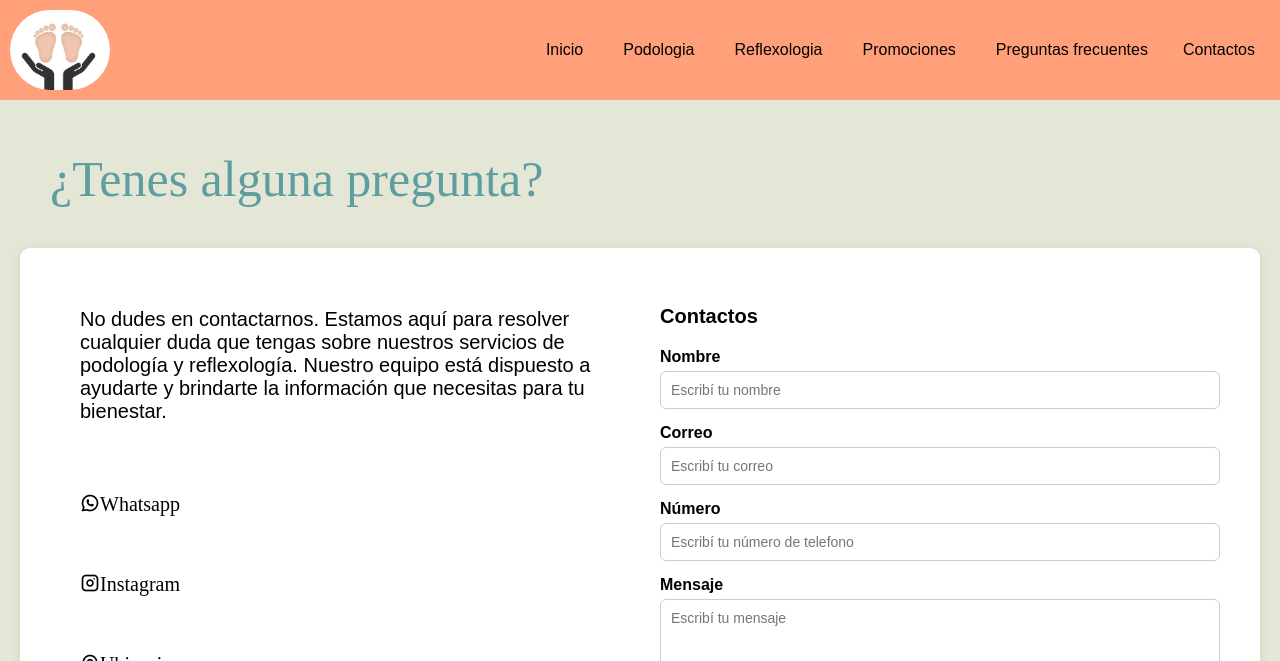
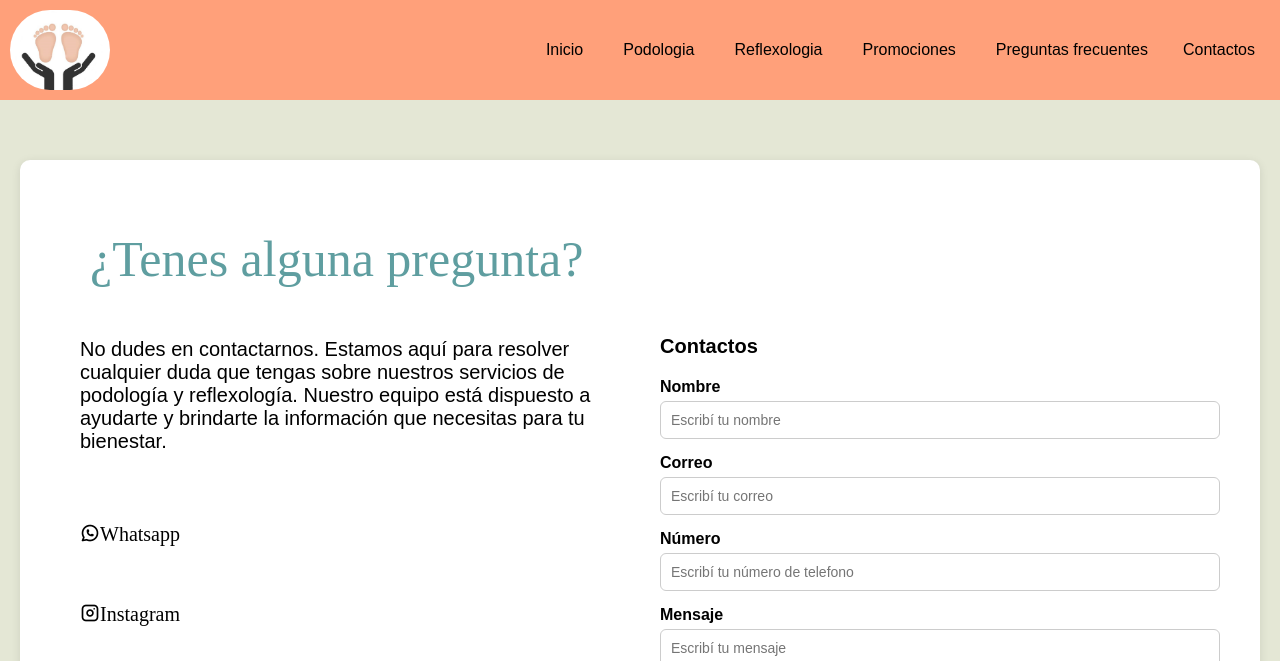
Before and after one commit to MeliDyna/PreEntrega2-Costa, a plain HTML site: page pages/contactos.html in a window 1280 px wide. Shown: the top 661 px of the page. Drawn offline with Linux system fonts and the light colour scheme; a web font is replaced by a local one.

Commit message:
arreglo de contacto

```diff
--- a/css/style.css
+++ b/css/style.css
@@ -74,6 +74,7 @@ main {
     flex: 1;
     min-width: 300px;
 }
+
 
 .servicios {
     text-align: center;
@@ -232,10 +233,6 @@ main {
 
 /* CONTACTO - Estructura principal */
 .contenedor-contacto {
-    display: flex;
-    justify-content: space-between;
-    align-items: flex-start;
-    flex-wrap: wrap;
     padding: 40px;
     background-color: white;
     border-radius: 10px;
@@ -243,6 +240,14 @@ main {
     max-width: 1200px;
     box-shadow: 0 2px 10px rgba(0, 0, 0, 0.1);
 }
+.contenido_contacto{
+    display: flex;
+    justify-content: space-between;
+    align-items: flex-start;
+    flex-wrap: wrap;
+}
+
+
 
 /* Columna izquierda: texto + íconos */
 .info-contacto {
--- a/pages/contactos.html
+++ b/pages/contactos.html
@@ -29,8 +29,9 @@
         </nav>
         </header>
 <main>
-    <h1>¿Tenes alguna pregunta?</h1>
         <section class="contenedor-contacto">
+            <h1>¿Tenes alguna pregunta?</h1>
+            <div class="contenido_contacto">
             <div class="info-contacto">
             <p>No dudes en contactarnos. Estamos aquí para resolver cualquier duda que tengas sobre nuestros servicios de podología y reflexología. Nuestro equipo está dispuesto a ayudarte y brindarte la información que necesitas para tu bienestar.</p>
             <div class="iconos">
@@ -66,6 +67,7 @@
 
                 </form>
             </div>
+            </div>
         </section>
 </main>
 <footer>
```
